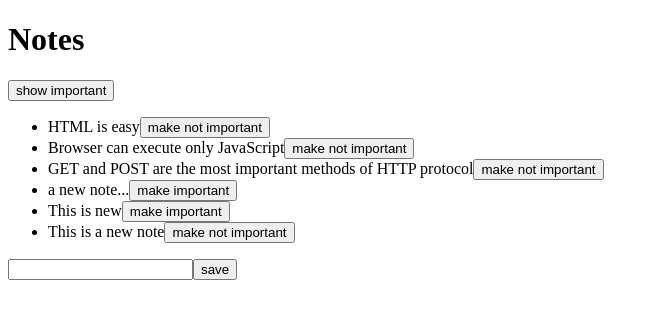
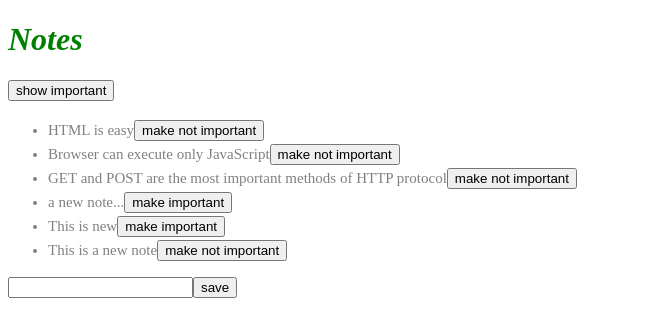
Before and after one commit to Jon-D-Smith/Fullstack_Open, a React (Create React App) app in the folder part1/notes/: page / in a window 1280 px wide. Shown: the top 336 px of the page, without its empty margins (0-659 px from the left). Built offline with nearby package versions, Linux system fonts and the light colour scheme; data requests are answered from the project's data file.

Commit message:
Linked an external style sheet to our index page

```diff
--- /dev/null
+++ b/part1/notes/src/index.css
@@ -0,0 +1,10 @@
+h1 {
+  color: green;
+  font-style: italic;
+}
+
+li {
+  color: grey;
+  padding-top: 3px;
+  font-size: 15px;
+}
--- a/part1/notes/src/index.js
+++ b/part1/notes/src/index.js
@@ -1,5 +1,6 @@
 import ReactDOM from 'react-dom'
 import App from './App.js'
+import './index.css'
 
 ReactDOM.render(
       <App />,
```
